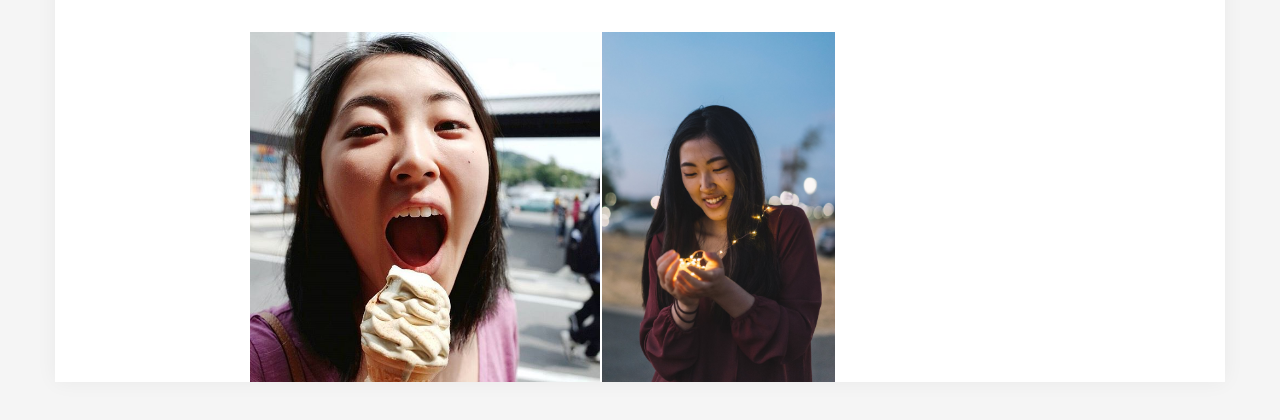
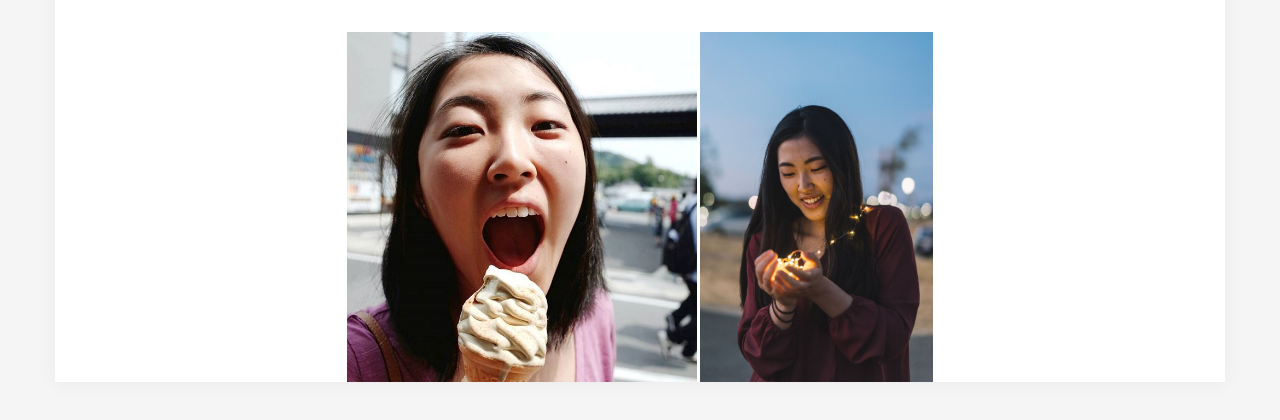
Before and after one commit to cycp/cycp.github.io, a plain HTML site: page about.html in a window 1280 px wide. Shown: the part 162-582 px from the top of the page. Drawn offline with Linux system fonts and the light colour scheme.

Commit message:
bootstrap sizing

```diff
--- a/about.html
+++ b/about.html
@@ -53,7 +53,7 @@
             </header>
 
             <div class="profile-wrapper">
-	            <div class="profile-photo-wrapper col-md-10">
+	            <div class="profile-photo-wrapper col-10">
 					<img class="profile-photo" src="img/me1.jpg">
 					<img class="profile-photo" src="img/me2.jpg">
 				</div>
```
Also changed, not shown: index.html (+1 -1 lines).
